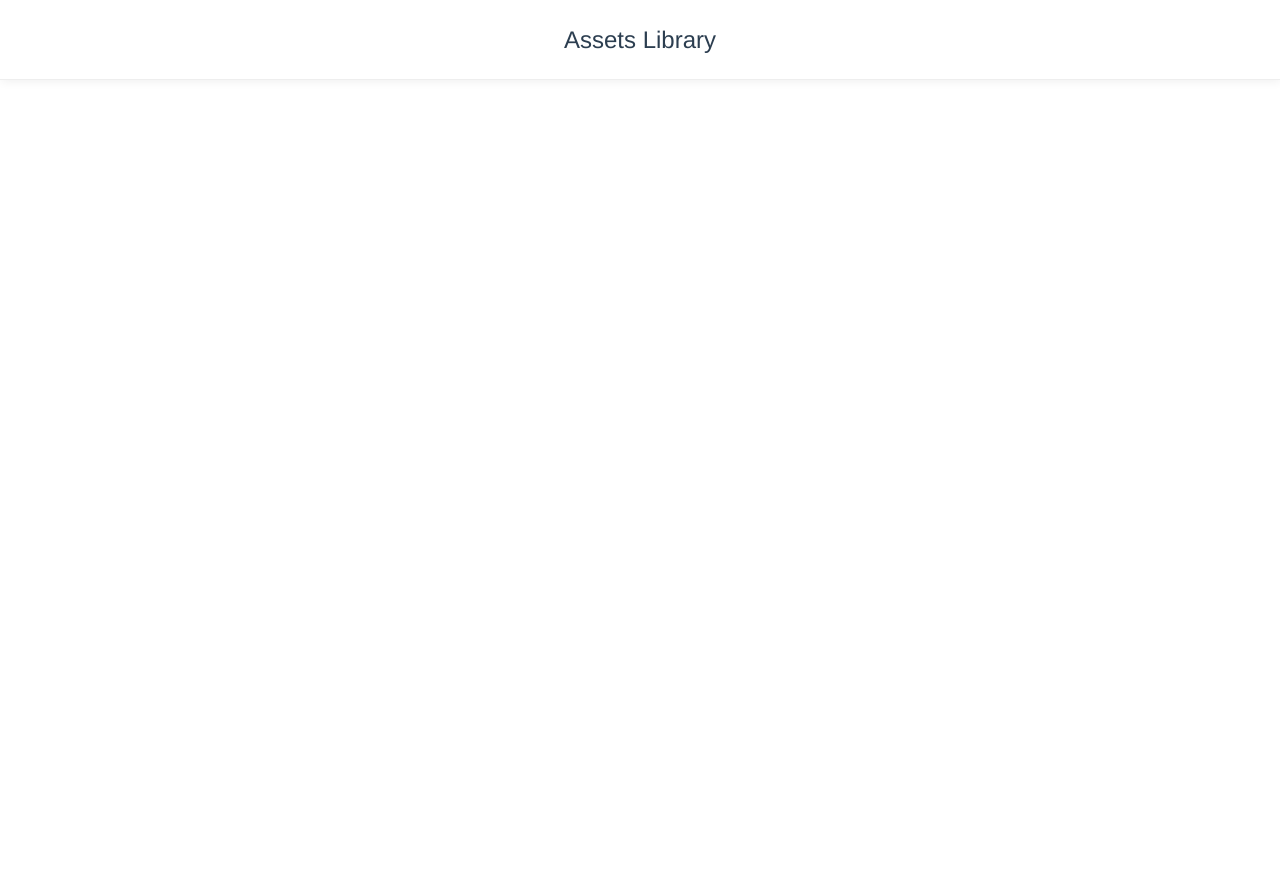
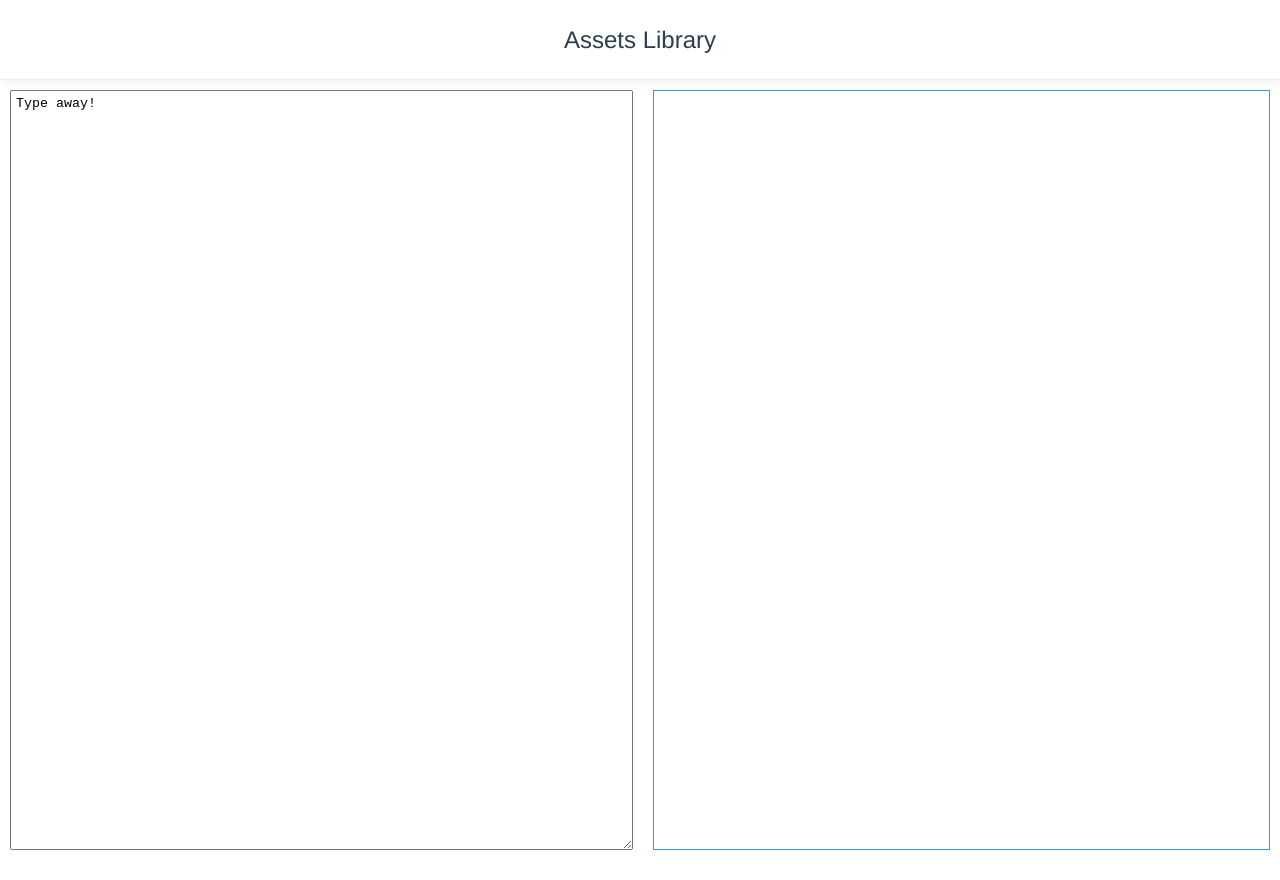
Before and after one commit to data-miner00/assets-library, a Vue app: page /editor in a window 1280 px wide. Before the commit the page ends 800 px from the top, so only its background shows below. Built offline with nearby package versions, Linux system fonts and the light colour scheme.

Commit message:
feat: Added editor page

```diff
--- a/src/router/index.ts
+++ b/src/router/index.ts
@@ -19,6 +19,12 @@ const routes: Array<RouteConfig> = [
     component: () =>
       import(/* webpackChunkName: "about" */ "../views/About.vue"),
   },
+  {
+    path: "/editor",
+    name: "Editor",
+    component: () =>
+      import(/* webpackChunkName: "editor" */ "../views/Editor.vue"),
+  },
 ];
 
 const router = new VueRouter({
--- /dev/null
+++ b/src/views/Editor.vue
@@ -0,0 +1,48 @@
+<template>
+  <div class="editor-page">
+    <textarea id="editor-textarea" ref="editor" v-model="code"></textarea>
+    <iframe ref="viewer" id="viewer"></iframe>
+  </div>
+</template>
+
+<script lang="ts">
+import Vue from "vue";
+export default Vue.extend({
+  data: () => ({
+    code: "Type away!",
+  }),
+  methods: {
+    refresh(): void {
+      var textContent: string = (this.$refs.editor as HTMLTextAreaElement)
+        .value;
+      (this.$refs.viewer as HTMLIFrameElement).srcdoc = textContent;
+    },
+  },
+  watch: {
+    code() {
+      this.refresh();
+    },
+  },
+});
+</script>
+
+<style lang="sass" scoped>
+.editor-page
+  height: 100vh
+  display: inline-flex
+  width: 100%
+
+#editor-textarea
+  width: 100%
+  height: 95%
+  margin: 10px
+  padding: 5px
+
+#viewer
+  background: white
+  border: none
+  width: 100%
+  height: 95%
+  margin: 10px
+  border: 1px solid #3498db
+</style>
```
